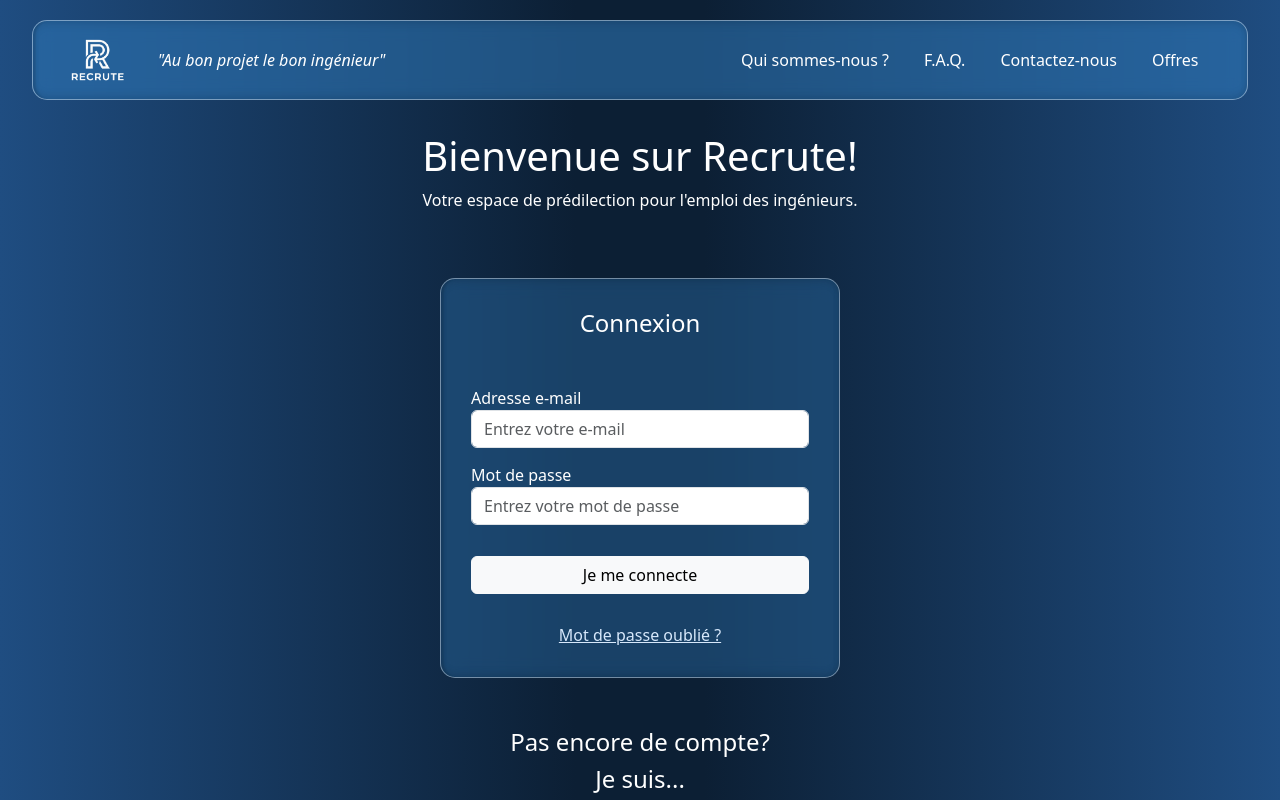
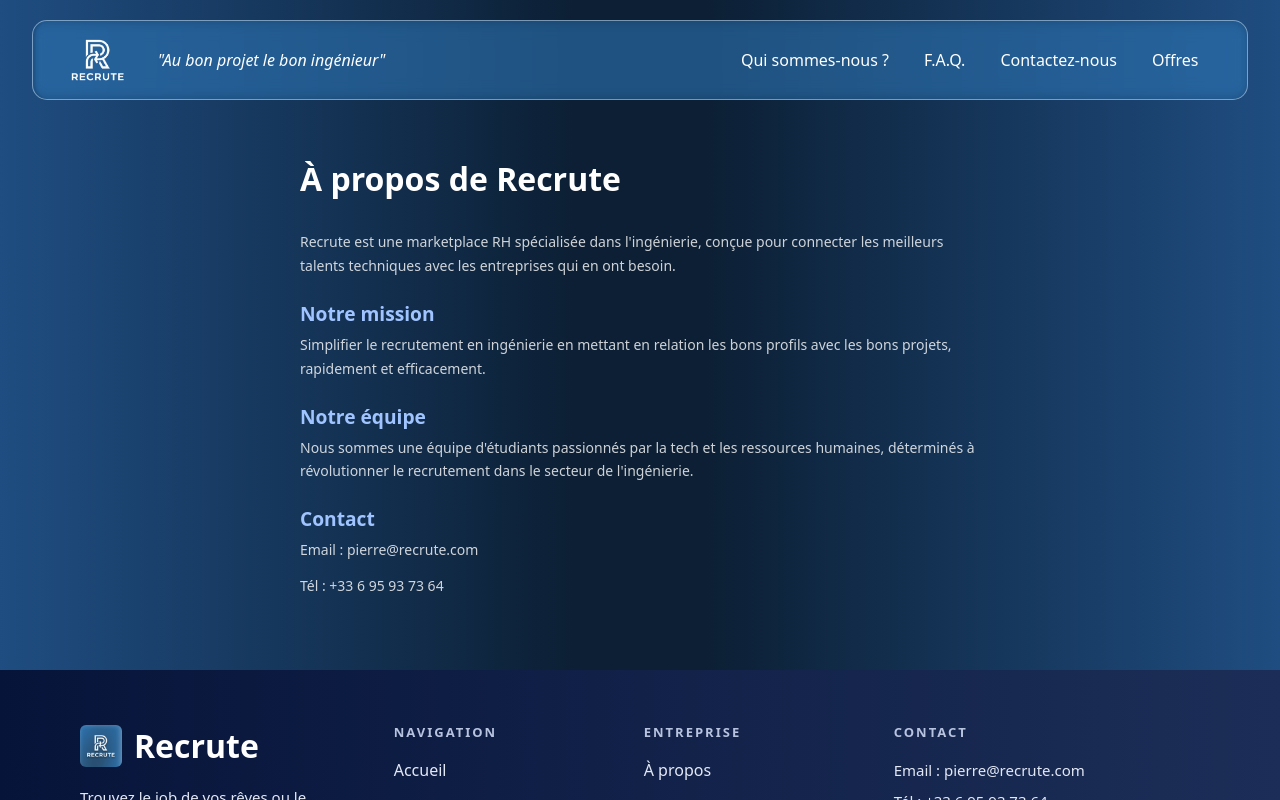
Before and after one commit to nehadyasmine-creator/Recrute, an Angular app in the folder projet-recrute/: page /a-propos in a window 1280 px wide. Before the commit this address led to /. Shown: the top 800 px of the page. Built offline with nearby package versions, Linux system fonts and the light colour scheme.

Commit message:
footer ameliorations

```diff
--- /dev/null
+++ b/projet-recrute/src/app/a-propos/a-propos.html
@@ -0,0 +1,11 @@
+<div class="contenu">
+  <h1>À propos de Recrute</h1>
+  <p>Recrute est une marketplace RH spécialisée dans l'ingénierie, conçue pour connecter les meilleurs talents techniques avec les entreprises qui en ont besoin.</p>
+  <h2>Notre mission</h2>
+  <p>Simplifier le recrutement en ingénierie en mettant en relation les bons profils avec les bons projets, rapidement et efficacement.</p>
+  <h2>Notre équipe</h2>
+  <p>Nous sommes une équipe d'étudiants passionnés par la tech et les ressources humaines, déterminés à révolutionner le recrutement dans le secteur de l'ingénierie.</p>
+  <h2>Contact</h2>
+  <p>Email : pierre@recrute.com</p>
+  <p>Tél : +33 6 95 93 73 64</p>
+</div>
--- /dev/null
+++ b/projet-recrute/src/app/a-propos/a-propos.scss
@@ -0,0 +1,26 @@
+.contenu {
+  padding: 60px;
+  max-width: 800px;
+  margin: 0 auto;
+  color: white;
+
+  h1 {
+    font-size: 2rem;
+    font-weight: 700;
+    margin-bottom: 32px;
+  }
+
+  h2 {
+    font-size: 1.2rem;
+    font-weight: 600;
+    margin: 24px 0 8px 0;
+    color: #a0c4ff;
+  }
+
+  p {
+    font-size: 14px;
+    line-height: 1.7;
+    color: rgba(255,255,255,0.8);
+    margin-bottom: 12px;
+  }
+}
--- a/projet-recrute/src/app/app.routes.ts
+++ b/projet-recrute/src/app/app.routes.ts
@@ -23,6 +23,9 @@ import { InfosCandidat } from './infos-candidat/infos-candidat';
 import { Messagerie } from './messagerie';
 import { Postuler } from './postuler/postuler';
 import { DetailCandidature } from './detail-candidature/detail-candidature';
+import { APropos } from './a-propos/a-propos';
+import { MentionsLegales } from './mentions-legales/mentions-legales';
+import { Confidentialite } from './confidentialite/confidentialite';
 
 export const routes: Routes = [
     { path: '', component: Home },
@@ -50,6 +53,9 @@ export const routes: Routes = [
     { path: 'liste-candidats', component: ListeCandidatsComponent},
     { path: 'infos-candidat/:id', component: InfosCandidat },
     { path: 'detail-candidature/:id', component: DetailCandidature },
+    { path: 'a-propos', component: APropos },
+    { path: 'mentions-legales', component: MentionsLegales },
+    { path: 'confidentialite', component: Confidentialite },
 
     //à laisser en tout dernier, sert à rediriger vers la page d'accueil si on essaie d'aller sur une page qui n'existe pas
     { path: '**', redirectTo: '' },
--- /dev/null
+++ b/projet-recrute/src/app/confidentialite/confidentialite.html
@@ -0,0 +1,13 @@
+<div class="contenu">
+  <h1>Politique de confidentialité</h1>
+  <h2>Données collectées</h2>
+  <p>Nous collectons les données que vous nous fournissez lors de votre inscription : nom, prénom, email, téléphone, CV.</p>
+  <h2>Utilisation des données</h2>
+  <p>Vos données sont utilisées uniquement dans le cadre de la mise en relation entre candidats et recruteurs sur la plateforme Recrute.</p>
+  <h2>Conservation des données</h2>
+  <p>Vos données sont conservées pendant toute la durée de votre utilisation de la plateforme et supprimées sur simple demande.</p>
+  <h2>Vos droits</h2>
+  <p>Conformément au RGPD, vous disposez d'un droit d'accès, de rectification et de suppression de vos données. Contactez-nous à pierre@recrute.com.</p>
+  <h2>Cookies</h2>
+  <p>Ce site n'utilise pas de cookies de tracking. Seuls des cookies techniques nécessaires au fonctionnement sont utilisés.</p>
+</div>
--- /dev/null
+++ b/projet-recrute/src/app/confidentialite/confidentialite.scss
@@ -0,0 +1,26 @@
+.contenu {
+  padding: 60px;
+  max-width: 800px;
+  margin: 0 auto;
+  color: white;
+
+  h1 {
+    font-size: 2rem;
+    font-weight: 700;
+    margin-bottom: 32px;
+  }
+
+  h2 {
+    font-size: 1.2rem;
+    font-weight: 600;
+    margin: 24px 0 8px 0;
+    color: #a0c4ff;
+  }
+
+  p {
+    font-size: 14px;
+    line-height: 1.7;
+    color: rgba(255,255,255,0.8);
+    margin-bottom: 12px;
+  }
+}
--- a/projet-recrute/src/app/footer/footer.html
+++ b/projet-recrute/src/app/footer/footer.html
@@ -13,17 +13,18 @@
       <ul>
         <li><a routerLink="/">Accueil</a></li>
         <li><a routerLink="/liste-offres">Offres</a></li>
-        <li><a routerLink="/inscription">Inscription</a></li>
-        <li><a routerLink="/contact">Contact</a></li>
+        <li><a routerLink="/inscription-candidat">Inscription candidat</a></li>
+        <li><a routerLink="/inscription-employeur">Inscription employeur</a></li>
+        <li><a routerLink="/contactez-nous">Contact</a></li>
       </ul>
     </div>
 
     <div class="footer-section">
       <h4>Entreprise</h4>
       <ul>
-        <li><a href="#">À propos</a></li>
-        <li><a href="#">Mentions légales</a></li>
-        <li><a href="#">Confidentialité</a></li>
+        <li><a routerLink="/a-propos">À propos</a></li>
+        <li><a routerLink="/mentions-legales">Mentions légales</a></li>
+        <li><a routerLink="/confidentialite">Confidentialité</a></li>
       </ul>
     </div>
 
--- a/projet-recrute/src/app/footer/footer.ts
+++ b/projet-recrute/src/app/footer/footer.ts
@@ -1,9 +1,10 @@
 import { Component } from '@angular/core';
+import { RouterLink } from '@angular/router';
 
 @Component({
   selector: 'app-footer',
   standalone: true,
-  imports: [],
+  imports: [RouterLink],
   templateUrl: './footer.html',
   styleUrls: ['./footer.scss']
 })
--- /dev/null
+++ b/projet-recrute/src/app/mentions-legales/mentions-legales.html
@@ -0,0 +1,12 @@
+<div class="contenu">
+  <h1>Mentions légales</h1>
+  <h2>Éditeur du site</h2>
+  <p>Recrute — Projet étudiant</p>
+  <p>Email : pierre@recrute.com</p>
+  <h2>Hébergement</h2>
+  <p>Le site est hébergé par Vercel Inc., 340 Pine Street, San Francisco, CA 94104, États-Unis.</p>
+  <h2>Propriété intellectuelle</h2>
+  <p>L'ensemble du contenu de ce site (textes, images, logo) est protégé par le droit d'auteur. Toute reproduction est interdite sans autorisation préalable.</p>
+  <h2>Responsabilité</h2>
+  <p>Recrute ne saurait être tenu responsable des dommages directs ou indirects résultant de l'utilisation de ce site.</p>
+</div>
--- /dev/null
+++ b/projet-recrute/src/app/mentions-legales/mentions-legales.scss
@@ -0,0 +1,26 @@
+.contenu {
+  padding: 60px;
+  max-width: 800px;
+  margin: 0 auto;
+  color: white;
+
+  h1 {
+    font-size: 2rem;
+    font-weight: 700;
+    margin-bottom: 32px;
+  }
+
+  h2 {
+    font-size: 1.2rem;
+    font-weight: 600;
+    margin: 24px 0 8px 0;
+    color: #a0c4ff;
+  }
+
+  p {
+    font-size: 14px;
+    line-height: 1.7;
+    color: rgba(255,255,255,0.8);
+    margin-bottom: 12px;
+  }
+}
```
Also changed, not shown: projet-recrute/src/app/a-propos/a-propos.ts (added, +9 -0 lines), projet-recrute/src/app/confidentialite/confidentialite.ts (added, +9 -0 lines), projet-recrute/src/app/mentions-legales/mentions-legales.ts (added, +9 -0 lines).
